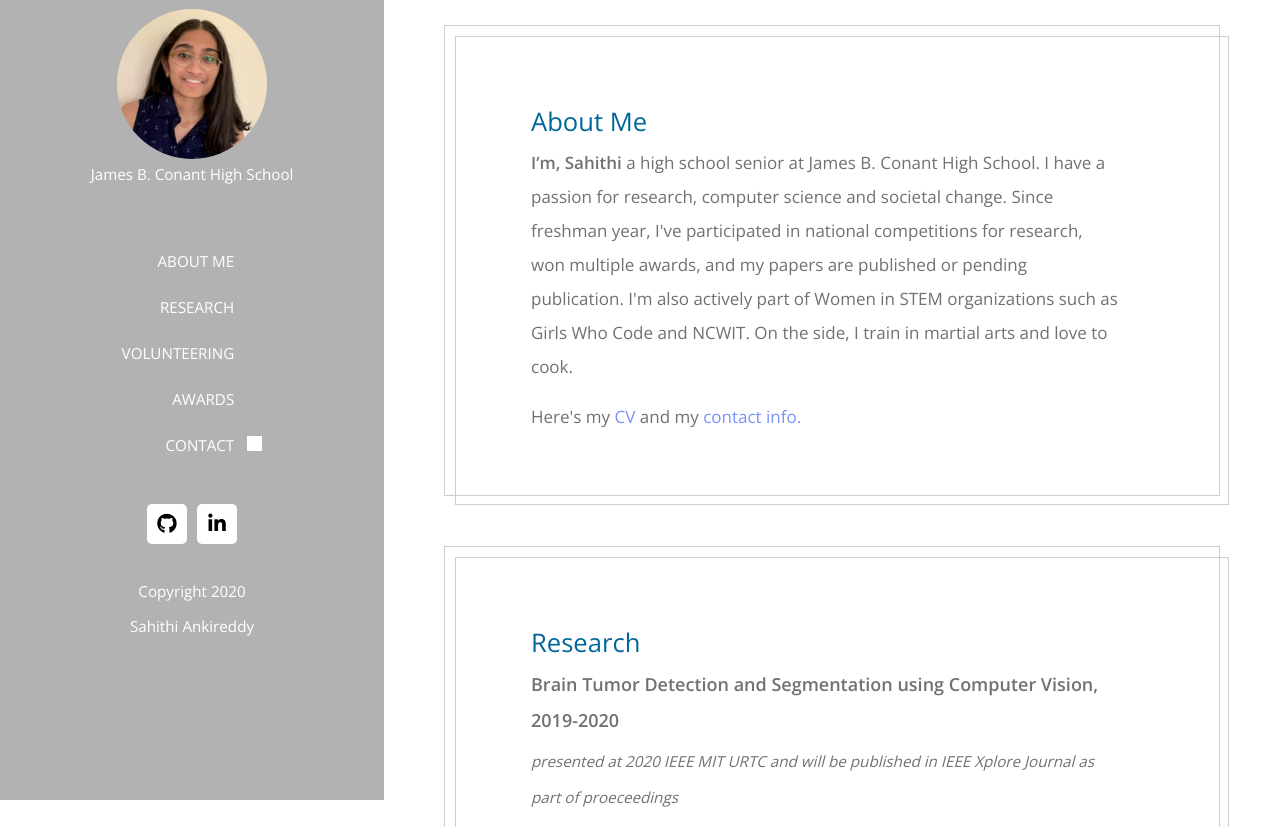
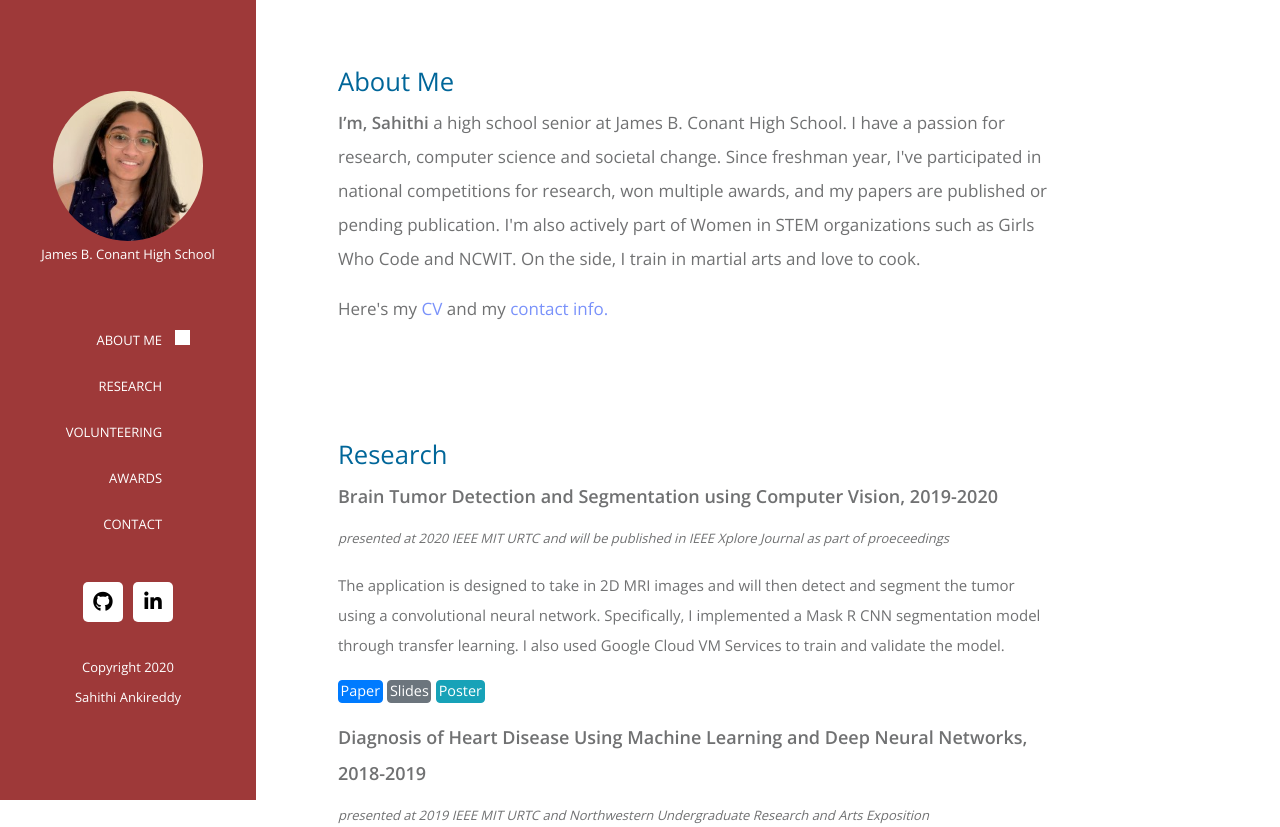
Before and after one commit to sahithiankireddy14/sahithiankireddy14.github.io, a plain HTML site: page index.html in a window 1280 px wide. Shown: the top 827 px of the page. Drawn offline with nearby package versions, Linux system fonts and the light colour scheme.

Commit message:
Update templatemo-dream-pulse.css

```diff
--- a/css/templatemo-dream-pulse.css
+++ b/css/templatemo-dream-pulse.css
@@ -71,7 +71,7 @@ a {
   align-items: center;
   height: auto;
   max-width: 1275px;
-  padding: 25px 60px;
+  padding: 15px 20px;
 }
 
 #intro {
@@ -105,11 +105,11 @@ a {
 }
 
 .tm-border-gray {
-  border-color: #cdcecf;
+  border-color: #ffffff/* #cdcecf */;
 }
 
 .tm-box-pad {
-  padding: 50px 55px;
+  padding: 30px 30px;
 }
 
 .tm-brand {
@@ -145,13 +145,13 @@ a {
   flex-direction: column;
   align-items: center;
   justify-content: center;
-  margin: auto;
-  height:650px;
+ padding: 0px;
+ margin: 0px;
+  height:600px;
 }
 
 .tm-section-wrap {
-  width: calc(100% - 400px);
-  margin-left: auto;
+  width: 100%;
   margin-right: 0;
 }
 
@@ -239,9 +239,9 @@ a {
 }
 
 .tm-section-half {
-  padding-top: 20px;
+  padding-top: 10px;
   padding-right: 55px;
-  padding-bottom: 20px;
+  padding-bottom: 10px;
   padding-left: 20px;
 }
 
@@ -556,17 +556,27 @@ figure.effect-bubba:hover p {
 
 @media (max-width: 1600px) {
   .tm-sidebar {
-    width: 30%;
+    width: 20%;
     max-width: none;
-    padding-left: 30px;
-    padding-right: 30px;
+    padding-left: 00px;
+    padding-right: 00px;
   }
 
+  .bg-red{
+      background-color: #9e3939;
+  height: 100%;
+  margin: 0px;
+  padding: 00px
+  }
   .tm-social-link {
     margin: 5px;
   }
-
+  .bg-red{
+      background-color: #9e3939;
+  height: 100%;
+  }
   .tm-section-wrap {
+      margin-left:20%;
     width: 70%;
   }
 
@@ -575,7 +585,9 @@ figure.effect-bubba:hover p {
     height: 100%;
   }
 }
-
+.small{
+font-size: 13px;
+}
 .navbar-toggler {
   display: none;
 }
@@ -584,12 +596,18 @@ figure.effect-bubba:hover p {
   .tm-bg-black-transparent {
     background-color: rgba(0, 0, 0, 0.5);
   }
+  .bg-red{
+      background-color: #474646;
 
+  height: 100%;
+  width: 100%;
+
+  }
   .tm-brand-box {
     margin-top: 30px;
     margin-bottom: 30px;
-    max-width: 200px;
-    min-height: 100px;
+    max-width: 300px;
+    min-height: 200px;
   }
 
   .tm-brand {
@@ -643,6 +661,7 @@ figure.effect-bubba:hover p {
   }
 
   .tm-section-wrap {
+      margin-left:5%;
     width: 100%;
   }
 
@@ -657,11 +676,12 @@ figure.effect-bubba:hover p {
     line-height: 1.5;
   }
 
+
 }
 
 @media (max-width: 998px) {
   .tm-section {
-    padding: 15px;
+    padding: 5px;
   }
   .tmSidebar{
     height: 100px;
@@ -682,7 +702,7 @@ figure.effect-bubba:hover p {
 
 @media (max-width: 767px) {
   .tm-section {
-    padding: 15px;
+    padding: 5px;
   }
   .tmSidebar{
     height: 100px;
```
